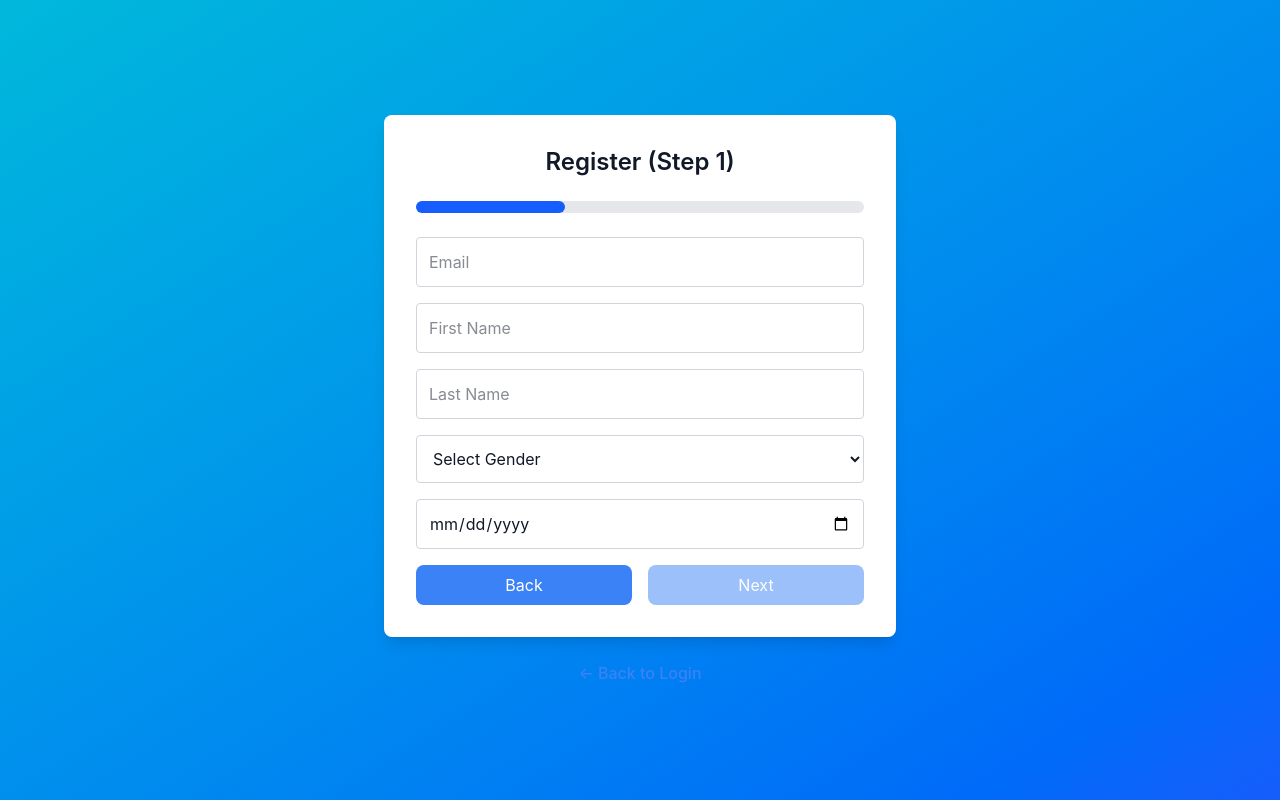
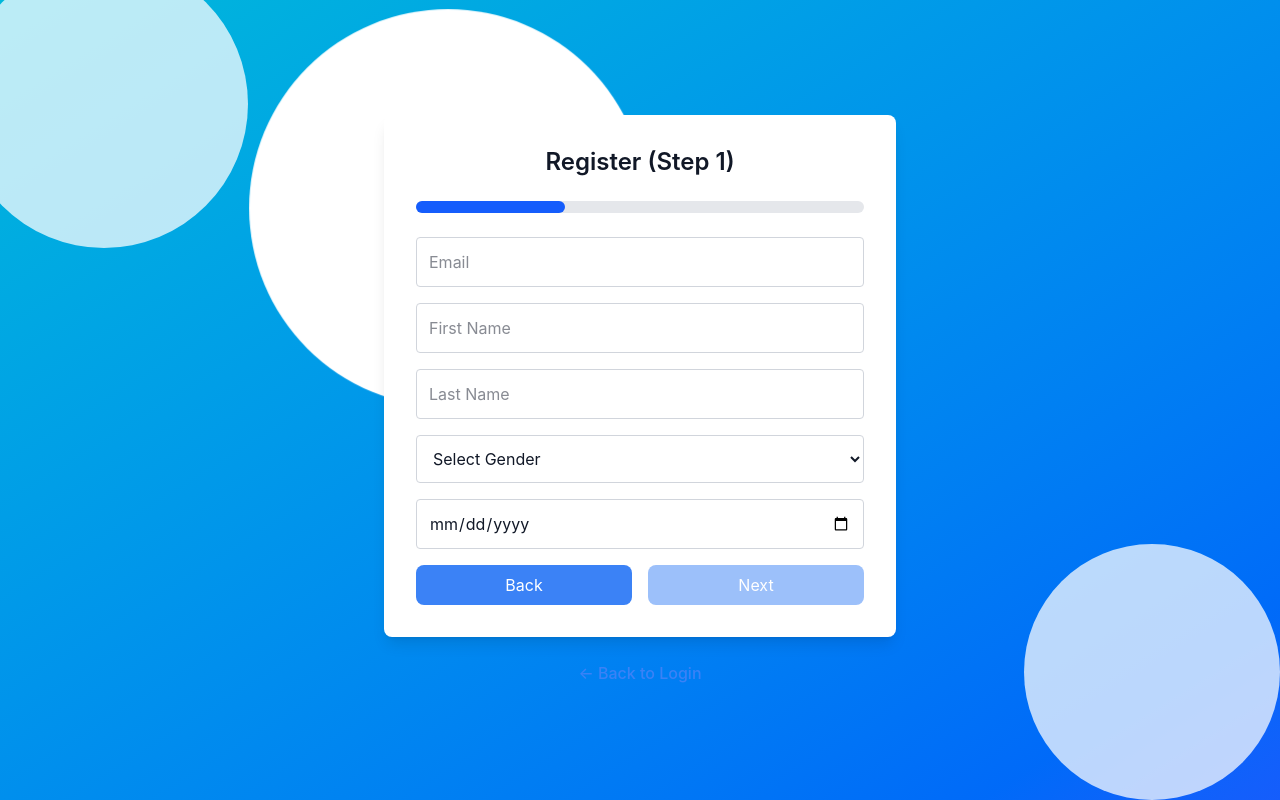
Before and after one commit to yanandradhf/ThreeAngelBank, a React (Vite) app: page /register in a window 1280 px wide. Built offline with nearby package versions, Linux system fonts and the light colour scheme.

Commit message:
Add Animasi Login

```diff
--- a/src/index.css
+++ b/src/index.css
@@ -1,4 +1,20 @@
 @import "tailwindcss";
+
+@layer utilities {
+  @keyframes slowbounce {
+    0%,
+    100% {
+      transform: translate(-50%, -50%) scale(1);
+    }
+    50% {
+      transform: translate(-50%, -50%) scale(1.05);
+    }
+  }
+
+  .animate-slowbounce {
+    animation: slowbounce 8s ease-in-out infinite;
+  }
+}
 
 /* Reset dasar + optimalisasi font rendering */
 :root {
--- a/src/pages/LoginPage/LoginPage.jsx
+++ b/src/pages/LoginPage/LoginPage.jsx
@@ -13,15 +13,22 @@ export default function LoginPage() {
 
     if (user) {
       localStorage.setItem("user", JSON.stringify(user));
-      navigate("/dashboard"); // redirect setelah login sukses
+      navigate("/dashboard");
     } else {
       alert("Invalid credentials");
     }
   };
 
   return (
-    <div className="flex items-center justify-center min-h-screen bg-gradient-to-br from-cyan-500 to-blue-600">
-      <div className="w-full max-w-sm p-8 bg-white rounded-lg shadow-lg">
+    <div className="relative flex items-center justify-center min-h-screen bg-gradient-to-br from-cyan-500 to-blue-600 overflow-hidden">
+      {/* Animated Background Circles */}
+      <div className="absolute top-0 left-0 w-full h-full">
+        <div className="absolute w-72 h-72 bg-white bg-opacity-10 rounded-full -top-10 -left-10 animate-pulse"></div>
+        <div className="absolute w-96 h-96 bg-white bg-opacity-5 rounded-full top-1/2 left-1/2 transform -translate-x-1/2 -translate-y-1/2 animate-slowbounce"></div>
+        <div className="absolute w-64 h-64 bg-white bg-opacity-10 rounded-full bottom-0 right-0 animate-pulse"></div>
+      </div>
+
+      <div className="relative z-10 w-full max-w-sm p-8 bg-white rounded-lg shadow-lg">
         <h2 className="text-2xl font-bold mb-6 text-center text-blue-900">
           Login
         </h2>
@@ -55,14 +62,12 @@ export default function LoginPage() {
           {loading ? "Loading..." : "Login"}
         </button>
 
-        {/* Error Message */}
         {error && (
           <p className="text-red-600 text-sm mt-3 text-center">
             {error.message}
           </p>
         )}
 
-        {/* Register Button */}
         <button
           onClick={() => navigate("/register")}
           className="w-full mt-4 bg-gray-100 text-blue-600 py-3 rounded hover:bg-gray-200 transition border border-gray-300"
--- a/src/pages/RegisterPage/Register.jsx
+++ b/src/pages/RegisterPage/Register.jsx
@@ -6,12 +6,19 @@ import { useRegisterStore } from "../../stores/registerStore";
 
 export default function RegisterPage() {
   const { step } = useRegisterStore();
-
   const progressPercent = (step / 3) * 100;
 
   return (
-    <div className="min-h-screen flex flex-col items-center justify-center bg-gradient-to-br from-cyan-500 to-blue-600 p-4">
-      <div className="w-full max-w-lg bg-white rounded-lg shadow-lg p-8">
+    <div className="relative min-h-screen flex flex-col items-center justify-center bg-gradient-to-br from-cyan-500 to-blue-600 overflow-hidden p-4">
+      {/* Animated Background Circles */}
+      <div className="absolute top-0 left-0 w-full h-full">
+        <div className="absolute w-72 h-72 bg-white bg-opacity-10 rounded-full -top-10 -left-10 animate-pulse"></div>
+        <div className="absolute w-96 h-96 bg-white bg-opacity-5 rounded-full top-1/2 left-1/2 transform -translate-x-1/2 -translate-y-1/2 animate-slowbounce"></div>
+        <div className="absolute w-64 h-64 bg-white bg-opacity-10 rounded-full bottom-0 right-0 animate-pulse"></div>
+      </div>
+
+      {/* Main Card */}
+      <div className="relative z-10 w-full max-w-lg bg-white rounded-lg shadow-lg p-8">
         <h2 className="text-2xl font-bold text-center text-blue-900 mb-6">
           Register (Step {step})
         </h2>
@@ -34,7 +41,7 @@ export default function RegisterPage() {
       {/* Tombol Back */}
       <Link
         to="/login"
-        className="mt-6 text-white underline hover:text-blue-100 transition"
+        className="relative z-10 mt-6 text-white underline hover:text-blue-100 transition"
       >
         &larr; Back to Login
       </Link>
```
